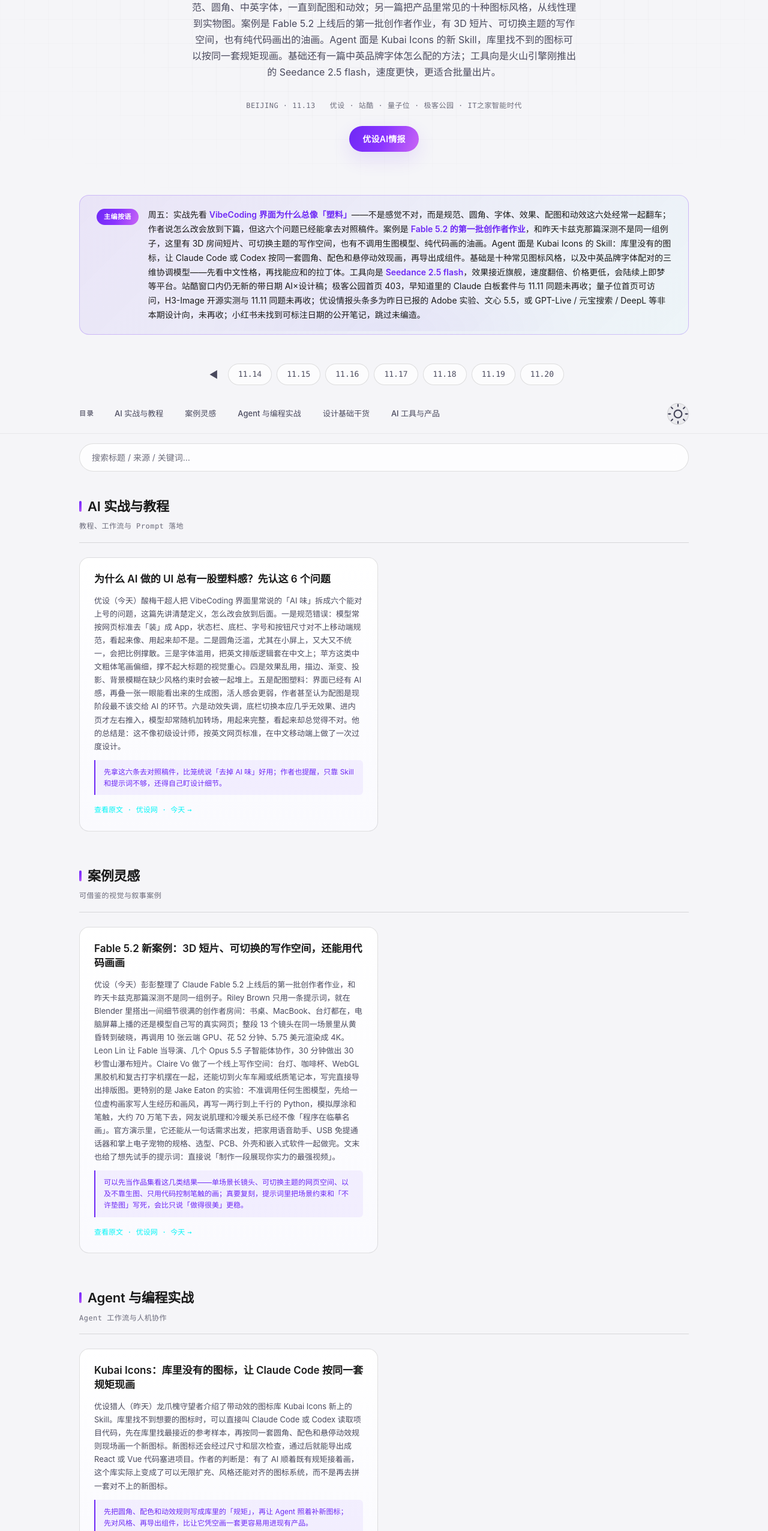
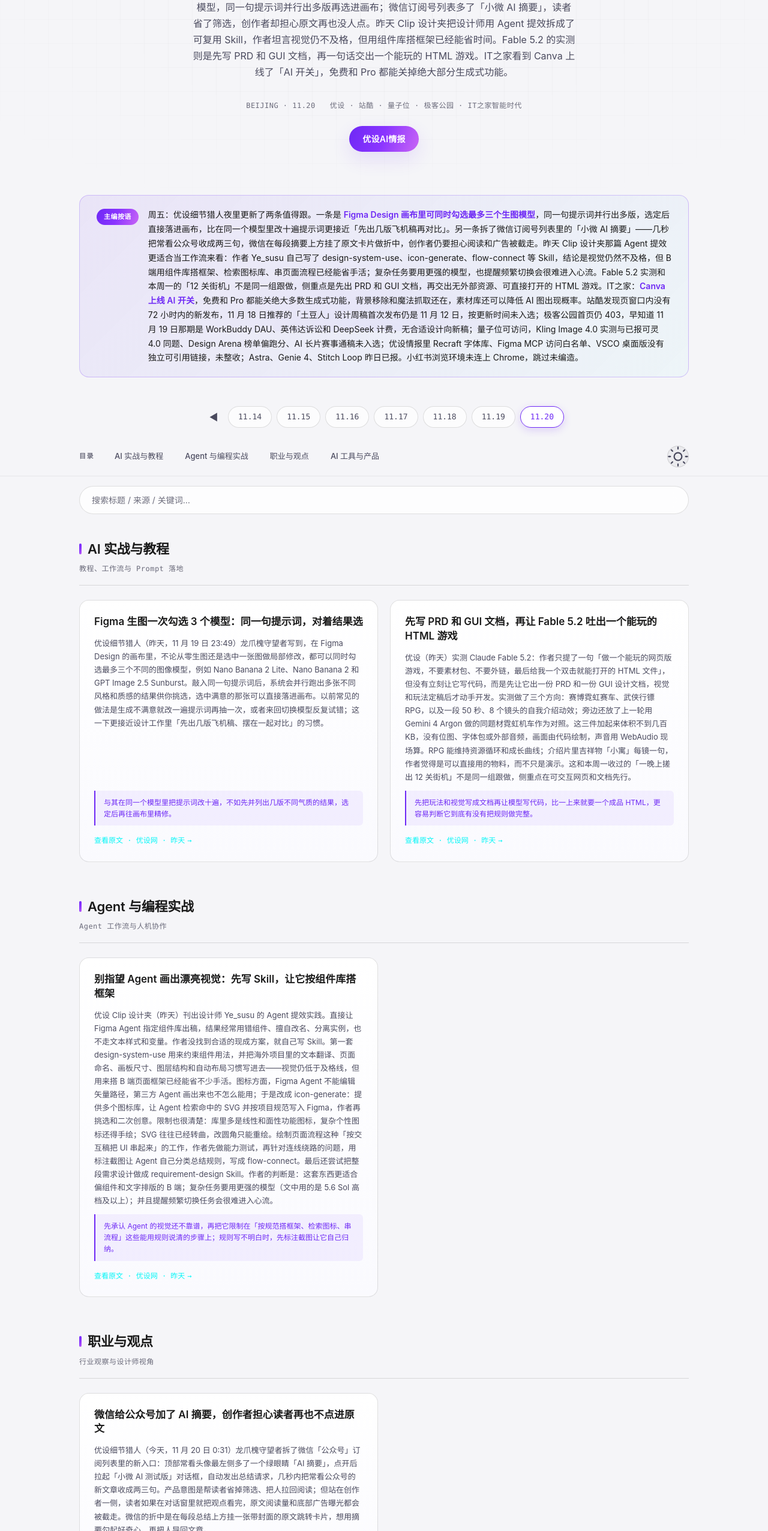
Before and after one commit to ZHJ0925/aigc-daily-for-designers, a plain HTML site: page docs/2026.11.20.html in a window 1280 px wide. Shown: the part 248-2800 px from the top of the page at 60% size. Drawn offline with Linux system fonts and the light colour scheme.

Commit message:
Publish 2026.11.20 designer AIGC daily and prune docs before 11.14.
Copy today's HTML pair into docs/ and point the Shanghai redirector at 2026.11.20.html. Drop the 2026.11.13 pair, which falls outside the 7-day window.

Co-authored-by: Cursor Agent <cursoragent@cursor.com>
Co-authored-by: ZHJ0925 <ZHJ0925@users.noreply.github.com>

```diff
--- a/docs/2026.11.13.html
+++ b/docs/2026.11.20.html
@@ -3,7 +3,7 @@
 <head>
 <meta charset="UTF-8">
 <meta name="viewport" content="width=device-width, initial-scale=1.0">
-<title>2026.11.13 的 AIGC 设计日报</title>
+<title>2026.11.20 的 AIGC 设计日报</title>
 <style>
 :root {
   --bg:           #070707;
@@ -324,14 +324,13 @@ a:hover { color: var(--brand-3); }
 
 <body>
 
-
 <div class="hero">
   <div class="hero-inner">
     <div class="hero-badge"><span class="dot"></span><span>AI · DESIGN · 硅基流动风格</span></div>
-    <h1 class="hero-title">2026.11.13 的 AIGC 设计日报</h1>
-    <p class="hero-lead">周五窗口：优设把 VibeCoding 界面里那股「塑料感」拆成六个能对上号的问题，从规范、圆角、中英字体，一直到配图和动效；另一篇把产品里常见的十种图标风格，从线性理到实物图。案例是 Fable 5.2 上线后的第一批创作者作业，有 3D 短片、可切换主题的写作空间，也有纯代码画出的油画。Agent 面是 Kubai Icons 的新 Skill，库里找不到的图标可以按同一套规矩现画。基础还有一篇中英品牌字体怎么配的方法；工具向是火山引擎刚推出的 Seedance 2.5 flash，速度更快，更适合批量出片。</p>
+    <h1 class="hero-title">2026.11.20 的 AIGC 设计日报</h1>
+    <p class="hero-lead">周五早上，优设猎人新写了两条很具体的细节：Figma 画布里可以同时勾选最多三个生图模型，同一句提示词并行出多版再选进画布；微信订阅号列表多了「小微 AI 摘要」，读者省了筛选，创作者却担心原文再也没人点。昨天 Clip 设计夹把设计师用 Agent 提效拆成了可复用 Skill，作者坦言视觉仍不及格，但用组件库搭框架已经能省时间。Fable 5.2 的实测则是先写 PRD 和 GUI 文档，再一句话交出一个能玩的 HTML 游戏。IT之家看到 Canva 上线了「AI 开关」，免费和 Pro 都能关掉绝大部分生成式功能。</p>
     <div class="hero-meta">
-      <span>BEIJING · 11.13</span>
+      <span>BEIJING · 11.20</span>
     <span>优设 · 站酷 · 量子位 · 极客公园 · IT之家智能时代</span>
     </div>
     <div class="hero-actions">
@@ -344,7 +343,7 @@ a:hover { color: var(--brand-3); }
 <section class="editorial">
   <div class="editorial-inner">
     <span class="editorial-badge">主编按语</span>
-    <p class="editorial-text">周五：实战先看 <strong>VibeCoding 界面为什么总像「塑料」</strong>——不是感觉不对，而是规范、圆角、字体、效果、配图和动效这六处经常一起翻车；作者说怎么改会放到下篇，但这六个问题已经能拿去对照稿件。案例是 <strong>Fable 5.2 的第一批创作者作业</strong>，和昨天卡兹克那篇深测不是同一组例子，这里有 3D 房间短片、可切换主题的写作空间，也有不调用生图模型、纯代码画的油画。Agent 面是 Kubai Icons 的 Skill：库里没有的图标，让 Claude Code 或 Codex 按同一套圆角、配色和悬停动效现画，再导出成组件。基础是十种常见图标风格，以及中英品牌字体配对的三维协调模型——先看中文性格，再找能应和的拉丁体。工具向是 <strong>Seedance 2.5 flash</strong>，效果接近旗舰，速度翻倍、价格更低，会陆续上即梦等平台。站酷窗口内仍无新的带日期 AI×设计稿；极客公园首页 403，早知道里的 Claude 白板套件与 11.11 同题未再收；量子位首页可访问，H3-Image 开源实测与 11.11 同题未再收；优设情报头条多为昨日已报的 Adobe 实验、文心 5.5，或 GPT-Live / 元宝搜索 / DeepL 等非本期设计向，未再收；小红书未找到可标注日期的公开笔记，跳过未编造。</p>
+    <p class="editorial-text">周五：优设细节猎人夜里更新了两条值得跟。一条是 <strong>Figma Design 画布里可同时勾选最多三个生图模型</strong>，同一句提示词并行出多版，选定后直接落进画布，比在同一个模型里改十遍提示词更接近「先出几版飞机稿再对比」。另一条拆了微信订阅号列表里的「小微 AI 摘要」——几秒把常看公众号收成两三句，微信在每段摘要上方挂了原文卡片做折中，创作者仍要担心阅读和广告被截走。昨天 Clip 设计夹那篇 Agent 提效更适合当工作流来看：作者 Ye_susu 自己写了 design-system-use、icon-generate、flow-connect 等 Skill，结论是视觉仍然不及格，但 B 端用组件库搭框架、检索图标库、串页面流程已经能省手活；复杂任务要用更强的模型，也提醒频繁切换会很难进入心流。Fable 5.2 实测和本周一的「12 关街机」不是同一组跟做，侧重点是先出 PRD 和 GUI 文档，再交出无外部资源、可直接打开的 HTML 游戏。IT之家：<strong>Canva 上线 AI 开关</strong>，免费和 Pro 都能关绝大多数生成式功能，背景移除和魔法抓取还在，素材库还可以降低 AI 图出现概率。站酷发现页窗口内没有 72 小时内的新发布，11 月 18 日推荐的「土豆人」设计周稿首次发布仍是 11 月 12 日，按更新时间未入选；极客公园首页仍 403，早知道 11 月 19 日那期是 WorkBuddy DAU、英伟达诉讼和 DeepSeek 计费，无合适设计向新稿；量子位可访问，Kling Image 4.0 实测与已报可灵 4.0 同题、Design Arena 榜单偏跑分、AI 长片赛事通稿未入选；优设情报里 Recraft 字体库、Figma MCP 访问白名单、VSCO 桌面版没有独立可引用链接，未整收；Astra、Genie 4、Stitch Loop 昨日已报。小红书浏览环境未连上 Chrome，跳过未编造。</p>
   </div>
 </section>
 
@@ -354,7 +353,7 @@ a:hover { color: var(--brand-3); }
 
 <nav class="toc">
     <div class="toc-inner">
-    <span class="toc-label">目录</span><a class="toc-link" href="#sec-practice">AI 实战与教程</a><a class="toc-link" href="#sec-cases">案例灵感</a><a class="toc-link" href="#sec-agent">Agent 与编程实战</a><a class="toc-link" href="#sec-basic">设计基础干货</a><a class="toc-link" href="#sec-tools">AI 工具与产品</a><button class="theme-toggle" id="themeToggle" onclick="toggleTheme()" aria-label="切换深色 / 浅色">
+    <span class="toc-label">目录</span><a class="toc-link" href="#sec-practice">AI 实战与教程</a><a class="toc-link" href="#sec-agent">Agent 与编程实战</a><a class="toc-link" href="#sec-career">职业与观点</a><a class="toc-link" href="#sec-tools">AI 工具与产品</a><button class="theme-toggle" id="themeToggle" onclick="toggleTheme()" aria-label="切换深色 / 浅色">
       <svg class="icon-moon" viewBox="0 0 24 24" fill="none" stroke="currentColor" stroke-width="1.6" stroke-linecap="round" stroke-linejoin="round"><path d="M21 12.79A9 9 0 1 1 11.21 3 7 7 0 0 0 21 12.79z"/></svg>
       <svg class="icon-sun" viewBox="0 0 24 24" fill="none" stroke="currentColor" stroke-width="1.6" stroke-linecap="round" stroke-linejoin="round"><circle cx="12" cy="12" r="4.5"/><path d="M12 1v2M12 21v2M4.2 4.2l1.4 1.4M18.4 18.4l1.4 1.4M1 12h2M21 12h2M4.2 19.8l1.4-1.4M18.4 5.6l1.4-1.4"/></svg>
     </button>
@@ -377,25 +376,16 @@ a:hover { color: var(--brand-3); }
     </div>
     <div class="cards" data-section="practice">
       <article class="card">
-        <h3 class="card-title">为什么 AI 做的 UI 总有一股塑料感？先认这 6 个问题</h3>
-        <p class="card-summary">优设（今天）酸梅干超人把 VibeCoding 界面里常说的「AI 味」拆成六个能对上号的问题，这篇先讲清楚定义，怎么改会放到后面。一是规范错误：模型常按网页标准去「装」成 App，状态栏、底栏、字号和按钮尺寸对不上移动端规范，看起来像、用起来却不是。二是圆角泛滥，尤其在小屏上，又大又不统一，会把比例撑散。三是字体滥用，把英文排版逻辑套在中文上；苹方这类中文粗体笔画偏细，撑不起大标题的视觉重心。四是效果乱用，描边、渐变、投影、背景模糊在缺少风格约束时会被一起堆上。五是配图塑料：界面已经有 AI 感，再叠一张一眼能看出来的生成图，活人感会更弱，作者甚至认为配图是现阶段最不该交给 AI 的环节。六是动效失调，底栏切换本应几乎无效果、进内页才左右推入，模型却常随机加转场，用起来完整，看起来却总觉得不对。他的总结是：这不像初级设计师，按英文网页标准，在中文移动端上做了一次过度设计。</p>
-        <p class="card-insight">先拿这六条去对照稿件，比笼统说「去掉 AI 味」好用；作者也提醒，只靠 Skill 和提示词不够，还得自己盯设计细节。</p>
-        <a class="card-link" href="https://www.uisdc.com/ai-interface-mistakes" target="_blank" rel="noopener noreferrer">查看原文 · 优设网 · 今天</a>
+        <h3 class="card-title">Figma 生图一次勾选 3 个模型：同一句提示词，对着结果选</h3>
+        <p class="card-summary">优设细节猎人（昨天，11 月 19 日 23:49）龙爪槐守望者写到，在 Figma Design 的画布里，不论从零生图还是选中一张图做局部修改，都可以同时勾选最多三个不同的图像模型，例如 Nano Banana 2 Lite、Nano Banana 2 和 GPT Image 2.5 Sunburst。敲入同一句提示词后，系统会并行跑出多张不同风格和质感的结果供你挑选，选中满意的那张可以直接落进画布。以前常见的做法是生成不满意就改一遍提示词再抽一次，或者来回切换模型反复试错；这一下更接近设计工作里「先出几版飞机稿、摆在一起对比」的习惯。</p>
+        <p class="card-insight">与其在同一个模型里把提示词改十遍，不如先并列出几版不同气质的结果，选定后再往画布里精修。</p>
+        <a class="card-link" href="https://www.uisdc.com/hunter/0221690364.html" target="_blank" rel="noopener noreferrer">查看原文 · 优设网 · 昨天</a>
       </article>
-    </div>
-  </section>
-
-  <section class="section" id="sec-cases">
-    <div class="section-header">
-      <div class="section-title-cn">案例灵感</div>
-      <p class="section-desc">可借鉴的视觉与叙事案例</p>
-    </div>
-    <div class="cards" data-section="cases">
       <article class="card">
-        <h3 class="card-title">Fable 5.2 新案例：3D 短片、可切换的写作空间，还能用代码画画</h3>
-        <p class="card-summary">优设（今天）彭彭整理了 Claude Fable 5.2 上线后的第一批创作者作业，和昨天卡兹克那篇深测不是同一组例子。Riley Brown 只用一条提示词，就在 Blender 里搭出一间细节很满的创作者房间：书桌、MacBook、台灯都在，电脑屏幕上播的还是模型自己写的真实网页；整段 13 个镜头在同一场景里从黄昏转到破晓，再调用 10 张云端 GPU、花 52 分钟、5.75 美元渲染成 4K。Leon Lin 让 Fable 当导演、几个 Opus 5.5 子智能体协作，30 分钟做出 30 秒雪山瀑布短片。Claire Vo 做了一个线上写作空间：台灯、咖啡杯、WebGL 黑胶机和复古打字机摆在一起，还能切到火车车厢或纸质笔记本，写完直接导出排版图。更特别的是 Jake Eaton 的实验：不准调用任何生图模型，先给一位虚构画家写人生经历和画风，再写一两行到上千行的 Python，模拟厚涂和笔触，大约 70 万笔下去，网友说肌理和冷暖关系已经不像「程序在临摹名画」。官方演示里，它还能从一句话需求出发，把家用语音助手、USB 免提通话器和掌上电子宠物的规格、选型、PCB、外壳和嵌入式软件一起做完。文末也给了想先试手的提示词：直接说「制作一段展现你实力的最强视频」。</p>
-        <p class="card-insight">可以先当作品集看这几类结果——单场景长镜头、可切换主题的网页空间、以及不靠生图、只用代码控制笔触的画；真要复刻，提示词里把场景约束和「不许垫图」写死，会比只说「做得很美」更稳。</p>
-        <a class="card-link" href="https://www.uisdc.com/fable-aesthetic-leap" target="_blank" rel="noopener noreferrer">查看原文 · 优设网 · 今天</a>
+        <h3 class="card-title">先写 PRD 和 GUI 文档，再让 Fable 5.2 吐出一个能玩的 HTML 游戏</h3>
+        <p class="card-summary">优设（昨天）实测 Claude Fable 5.2：作者只提了一句「做一个能玩的网页版游戏，不要素材包、不要外链，最后给我一个双击就能打开的 HTML 文件」，但没有立刻让它写代码，而是先让它出一份 PRD 和一份 GUI 设计文档，视觉和玩法定稿后才动手开发。实测做了三个方向：赛博霓虹赛车、武侠行镖 RPG，以及一段 50 秒、8 个镜头的自我介绍动效；旁边还放了上一轮用 Gemini 4 Argon 做的同题材霓虹机车作为对照。这三件加起来体积不到几百 KB，没有位图、字体包或外部音频，画面由代码绘制，声音用 WebAudio 现场算。RPG 能维持资源循环和成长曲线；介绍片里吉祥物「小寓」每镜一句，作者觉得是可以直接用的物料，而不只是演示。这和本周一收过的「一晚上搓出 12 关街机」不是同一组跟做，侧重点在可交互网页和文档先行。</p>
+        <p class="card-insight">先把玩法和视觉写成文档再让模型写代码，比一上来就要一个成品 HTML，更容易判断它到底有没有把规则做完整。</p>
+        <a class="card-link" href="https://www.uisdc.com/fable-game-test" target="_blank" rel="noopener noreferrer">查看原文 · 优设网 · 昨天</a>
       </article>
     </div>
   </section>
@@ -407,31 +397,25 @@ a:hover { color: var(--brand-3); }
     </div>
     <div class="cards" data-section="agent">
       <article class="card">
-        <h3 class="card-title">Kubai Icons：库里没有的图标，让 Claude Code 按同一套规矩现画</h3>
-        <p class="card-summary">优设猎人（昨天）龙爪槐守望者介绍了带动效的图标库 Kubai Icons 新上的 Skill。库里找不到想要的图标时，可以直接叫 Claude Code 或 Codex 读取项目代码，先在库里找最接近的参考样本，再按同一套圆角、配色和悬停动效规则现场画一个新图标。新图标还会经过尺寸和层次检查，通过后就能导出成 React 或 Vue 代码塞进项目。作者的判断是：有了 AI 顺着既有规矩接着画，这个库实际上变成了可以无限扩充、风格还能对齐的图标系统，而不是再去拼一套对不上的新图标。</p>
-        <p class="card-insight">先把圆角、配色和动效规则写成库里的「规矩」，再让 Agent 照着补新图标；先对风格、再导出组件，比让它凭空画一套更容易用进现有产品。</p>
-        <a class="card-link" href="https://www.uisdc.com/hunter/0221689645.html" target="_blank" rel="noopener noreferrer">查看原文 · 优设网 · 昨天</a>
+        <h3 class="card-title">别指望 Agent 画出漂亮视觉：先写 Skill，让它按组件库搭框架</h3>
+        <p class="card-summary">优设 Clip 设计夹（昨天）刊出设计师 Ye_susu 的 Agent 提效实践。直接让 Figma Agent 指定组件库出稿，结果经常用错组件、擅自改名、分离实例，也不走文本样式和变量。作者没找到合适的现成方案，就自己写 Skill。第一套 design-system-use 用来约束组件用法，并把海外项目里的文本翻译、页面命名、画板尺寸、图层结构和自动布局习惯写进去——视觉仍低于及格线，但用来搭 B 端页面框架已经能省不少手活。图标方面，Figma Agent 不能编辑矢量路径，第三方 Agent 画出来也不怎么能用；于是改成 icon-generate：提供多个图标库，让 Agent 检索命中的 SVG 并按项目规范写入 Figma，作者再挑选和二次创意。限制也很清楚：库里多是线性和面性功能图标，复杂个性图标还得手绘；SVG 往往已经转曲，改圆角只能重绘。绘制页面流程这种「按交互稿把 UI 串起来」的工作，作者先做能力测试，再针对连线绕路的问题，用标注截图让 Agent 自己分类总结规则，写成 flow-connect。最后还尝试把整段需求设计做成 requirement-design Skill。作者的判断是：这套东西更适合偏组件和文字排版的 B 端；复杂任务要用更强的模型（文中用的是 5.6 Sol 高档及以上）；并且提醒频繁切换任务会很难进入心流。</p>
+        <p class="card-insight">先承认 Agent 的视觉还不靠谱，再把它限制在「按规范搭框架、检索图标、串流程」这些能用规则说清的步骤上；规则写不明白时，先标注截图让它自己归纳。</p>
+        <a class="card-link" href="https://www.uisdc.com/agent-design-workflow" target="_blank" rel="noopener noreferrer">查看原文 · 优设网 · 昨天</a>
       </article>
     </div>
   </section>
 
-  <section class="section" id="sec-basic">
+  <section class="section" id="sec-career">
     <div class="section-header">
-      <div class="section-title-cn">设计基础干货</div>
-      <p class="section-desc">去掉 AI 仍成立的基础方法</p>
+      <div class="section-title-cn">职业与观点</div>
+      <p class="section-desc">行业观察与设计师视角</p>
     </div>
-    <div class="cards" data-section="basic">
+    <div class="cards" data-section="career">
       <article class="card">
-        <h3 class="card-title">从线性到 3D：先认清产品里常见的 10 种图标风格</h3>
-        <p class="card-summary">优设（今天）黑马青年按产品里的实际用法，把常见图标风格梳理成十种，方便对照，而不是追新词。最常见的是线性功能图标和面性功能图标，前者多为单色或用品牌色点缀，后者还有多色叠加和微渐变。接着是近些年更常见的轻质感：磨砂玻璃可以叠在扁平或立体图标上；微质感则比纯扁平多一层细节和真实感。晶白风常出现在金刚区，靠白色透明度和背景的关系做出层次。立体感包括 2.5D、伪 3D 和 3D 建模。再往后是插画风（把插画特征收进图标里做差异化）、主题化图标（跟着活动和节日变）、写实类图标（靠质感和光影还原物体），以及直接用产品实物图当图标——用得少，但在需要强调真实商品时仍会出现。文中只在立体感一节提到也可以借助 AI 完成建模，去掉这句，这十种分类本身仍然成立。</p>
-        <p class="card-insight">先按使用场景选风格，而不是十种都做一遍；同一产品里，功能入口保持线面统一，活动位和商品位再换成主题化或实物图，会比混用更稳。</p>
-        <a class="card-link" href="https://www.uisdc.com/common-icon-styles" target="_blank" rel="noopener noreferrer">查看原文 · 优设网 · 今天</a>
-      </article>
-      <article class="card">
-        <h3 class="card-title">中英品牌字体怎么配：先看中文性格，再找能应和的拉丁体</h3>
-        <p class="card-summary">优设行业稿（昨天）用一套「三维协调模型」，从视觉、文化和技术三层谈中英品牌字体配对。作者强调，这不是随便找一款中文黑体配一款拉丁无衬线体：两种文字的书写历史、字型结构和排版节奏本来就不一样，看起来都现代，放在同一版面上也不一定协调。更稳的做法是先看中文字体的性格——端点、笔画对比、中宫和内白——再去找能够应和它的拉丁字体，而不是让中文变成「被配上的另一套字」。视觉上，等线、低对比的黑体通常更适合无衬线拉丁体，高对比的宋体、明体则更适合有层次和书写感的拉丁体；中宫较宽的中文，也更容易和 x-height 较大、字腔清晰的拉丁体坐在一行里。文化层则提醒不要为了「长得像」而抹掉各自的书写习惯，方框结构的中文和沿基线排列的拉丁字母，要在同一版面里找到稳定的阅读节奏。文中举例多来自蒙纳字库，方法本身不绑某一家：先定中文气质，再谈配对。</p>
-        <p class="card-insight">配对时先把中文字体的端点、对比和中宫说清楚，再选拉丁体；先追求气质和阅读节奏一致，比只看「都是黑体」更不容易配歪。</p>
-        <a class="card-link" href="https://www.uisdc.com/hangye/en-cn" target="_blank" rel="noopener noreferrer">查看原文 · 优设网 · 昨天</a>
+        <h3 class="card-title">微信给公众号加了 AI 摘要，创作者担心读者再也不点进原文</h3>
+        <p class="card-summary">优设细节猎人（今天，11 月 20 日 0:31）龙爪槐守望者拆了微信「公众号」订阅列表里的新入口：顶部常看头像最左侧多了一个绿眼睛「AI 摘要」，点开后拉起「小微 AI 测试版」对话框，自动发出总结请求，几秒内把常看公众号的新文章收成两三句。产品意图是帮读者省掉筛选、把人拉回阅读；但站在创作者一侧，读者如果在对话窗里就把观点看完，原文阅读量和底部广告曝光都会被截走。微信的折中是在每段总结上方挂一张带封面的原文跳转卡片，想用摘要勾起好奇心，再把人导回文章。</p>
+        <p class="card-insight">给信息流加 AI 摘要前，先想清楚阅读和分发还靠不靠「点进原文」；如果靠，摘要旁边必须留一条足够明确的回原文路径，而不是把正文替换掉。</p>
+        <a class="card-link" href="https://www.uisdc.com/hunter/0221690374.html" target="_blank" rel="noopener noreferrer">查看原文 · 优设网 · 今天</a>
       </article>
     </div>
   </section>
@@ -443,14 +427,17 @@ a:hover { color: var(--brand-3); }
     </div>
     <div class="cards" data-section="tools">
       <article class="card">
-        <h3 class="card-title">Seedance 2.5 flash：速度翻倍、价格更低，适合先批量出片</h3>
-        <p class="card-summary">IT之家（昨天）报道，火山引擎推出 Seedance 2.5 flash。官方的定位很明确：效果是目前最接近旗舰 Seedance 2.5 的一档，生成速度提升一倍，价格更低，面向高频创作和批量内容。以 720P 文生视频、图生视频为例，flash 约为 0.99 元/秒，比 2.5 低大约 34%。单段最长 30 秒，一次最多可输入 10 张图片、5 段视频和 5 段音频，分辨率提供 480P 和 720P。即日起会陆续登上即梦、LibTV、Updream、Creao AI、TapNow 等平台，API 计划在 11 月 15 日上线火山方舟。家族里现在分成两档：旗舰 2.5 走更高视听要求和 1080P、4K，也可先用 Draft 模式出 480P 样片再出正片；flash 则用来快速试版本、跑批量。官方还称它整体效果优于上一代旗舰 2.0，在指令遵循、物理运动和音频表现上保持了接近 2.5 的水准。</p>
-        <p class="card-insight">日常批量出片和多版本试剪，可以先用 flash 降低单次成本；真正要 1080P 或 4K 成片，再回到旗舰 2.5，并尽量先用低分辨率样片把分镜定住。</p>
-        <a class="card-link" href="https://www.ithome.com/1/026/069.htm" target="_blank" rel="noopener noreferrer">查看原文 · IT之家 · 昨天</a>
+        <h3 class="card-title">Canva 出了「AI 开关」：大部分生成式功能能一键关掉</h3>
+        <p class="card-summary">IT之家（昨天，11 月 19 日 21:01）报道，Canva（可画）宣布推出「AI 开关」，免费版和 Pro 版用户都可以统一关闭或开启绝大多数 AI 工具。打开后会移除大部分生成式功能，但「背景移除」「魔法抓取」这类 AI 驱动的图像编辑工具仍然保留。素材库里还可以打开「减少 AI」，降低搜索时碰到 AI 生成图像的概率。两项设置都在「个人资料」里调整；如果要管理整个平台的生成式 AI，则进入设置里的「权限」，找到「启用生成式 AI 功能」。</p>
+        <p class="card-insight">设计工具开始把「用不用 AI」做成总闸，而不只是一个个功能入口；如果团队或客户不希望稿件带上生成痕迹，先确认总开关和素材库过滤分别管到哪一层。</p>
+        <a class="card-link" href="https://www.ithome.com/1/029/677.htm" target="_blank" rel="noopener noreferrer">查看原文 · IT之家 · 昨天</a>
       </article>
     </div>
   </section>
+
 </main>
+
+
 
 <script>
 function getReportDate() {
```
Also changed, not shown: docs/2026.11.20日报.html (renamed from docs/2026.11.13日报.html, +33 -46 lines), docs/index.html (+2 -2 lines).
